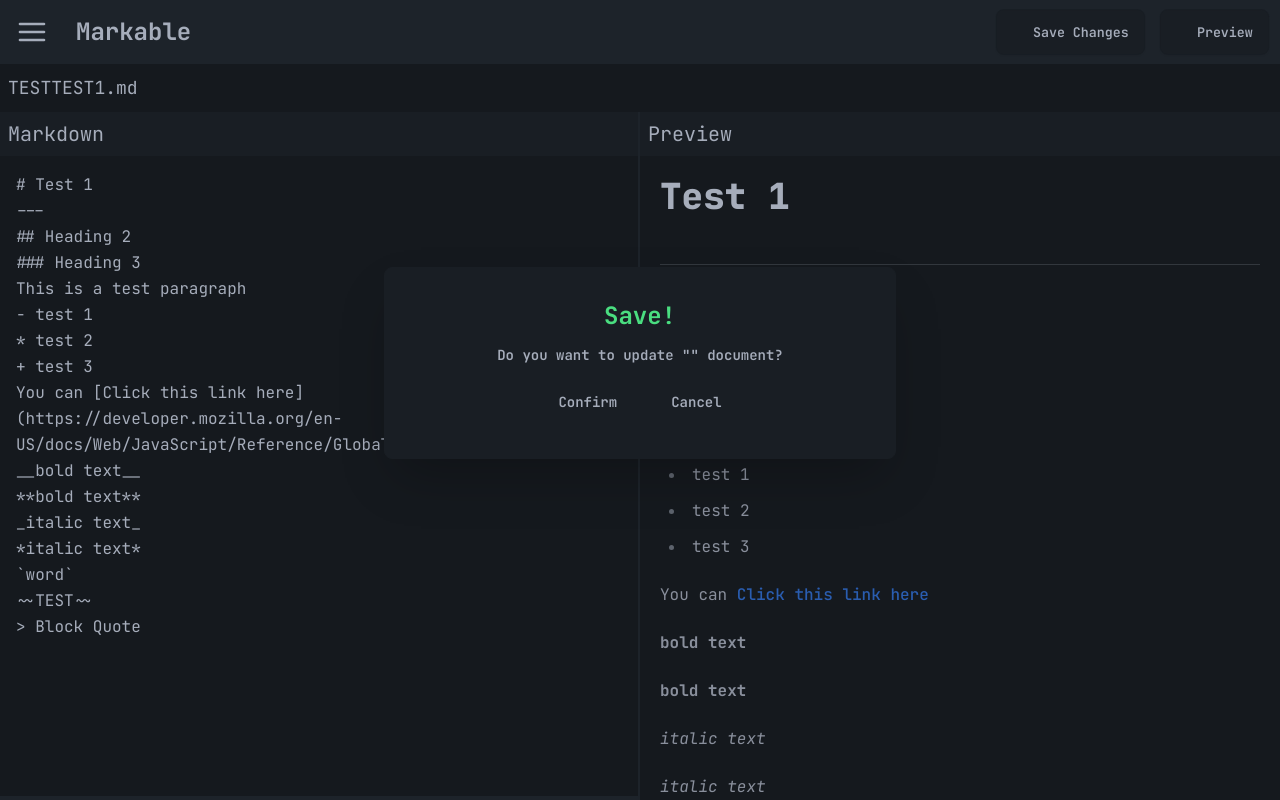
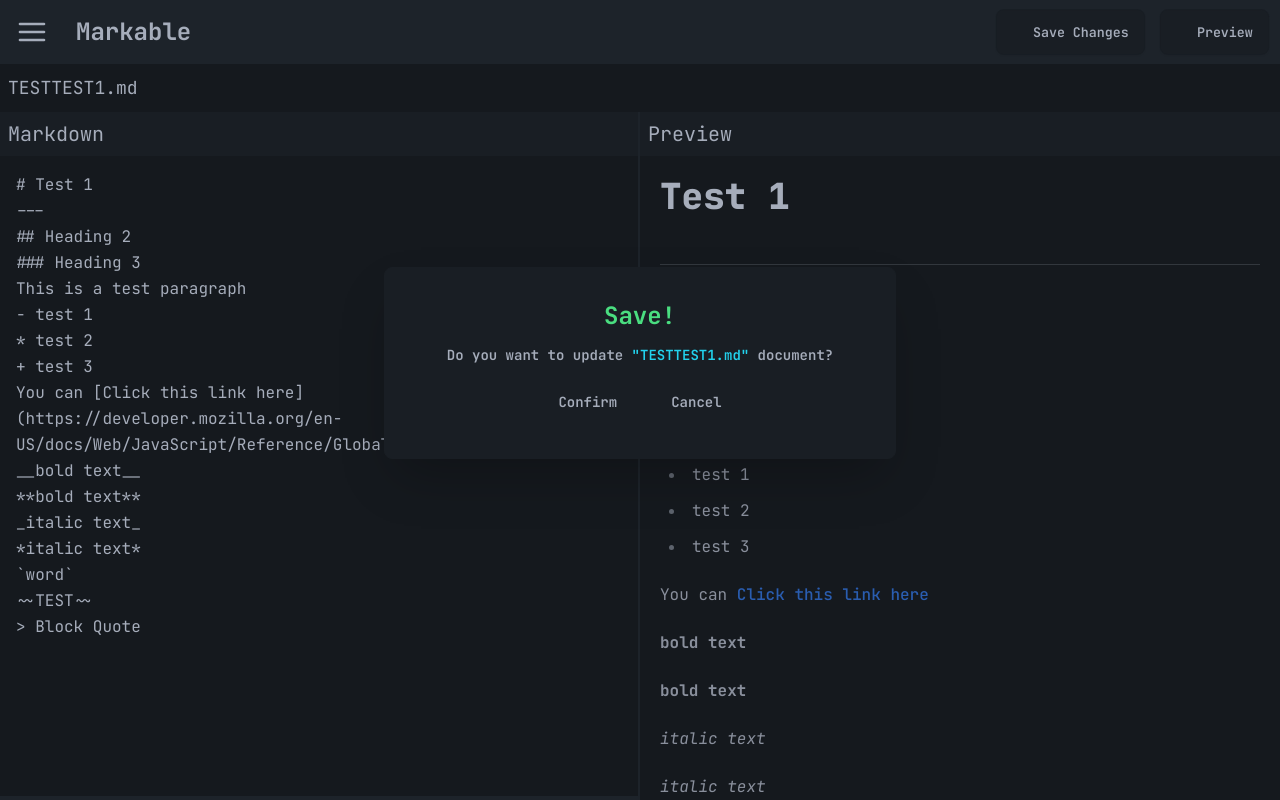
Before and after one commit to PasitU/ProjectMDParser, a Vue app: page / in a window 1280 px wide. Both pictures are taken after a click on the button "Save Changes". Built offline with nearby package versions, Linux system fonts and the light colour scheme; data requests are answered from the project's data file; some icons are missing; a web font is replaced by a local one.

Commit message:
Update DeleteModal and SaveModal components

```diff
--- a/data/db.json
+++ b/data/db.json
@@ -23,6 +23,18 @@
       "title": "untitled4.md",
       "content": "# New Document\n\nStart writing here...",
       "createAt": "2024-03-12T07:26:57.698Z"
+    },
+    {
+      "id": "1710513759729",
+      "title": "test.md",
+      "content": "# New Document\n\nStart writing here...",
+      "createAt": "2024-03-15T14:56:25.475Z"
+    },
+    {
+      "id": "1710515310588",
+      "title": "untitled6.md",
+      "content": "# New Document\n\nStart writing here...",
+      "createAt": "2024-03-15T15:08:30.588Z"
     }
   ]
 }
--- a/src/components/Modal/DeleteModal.vue
+++ b/src/components/Modal/DeleteModal.vue
@@ -1,24 +1,25 @@
 <template>
   <div class="justify-center flex flex-col items-center">
     <h3 class="font-bold text-2xl text-red-400">Delete!</h3>
-    <p class="py-4">Are you sure to delete "{{ currentDoc }}" document?</p>
+    <p class="py-4">Are you sure to delete <span class="text-orange-400">"{{ currentTitle }}"</span> document?</p>
     <div class="flex justify-center">
       <button @click="deleteDocLikeNow()" class="btn btn-ghost hover:text-green-400 mr-5">
         Confirm
       </button>
-      <button @click="$emit('closeModal', false)" class="btn btn-ghost hover:text-red-400">
-        Cancel
-      </button>
+      <button @click="closeModal" class="btn btn-ghost hover:text-red-400">Cancel</button>
     </div>
   </div>
 </template>
 <script setup>
-defineEmits(['closeModal'])
-const props = defineProps(['deleteDoc', 'currentDoc'])
-const { deleteDoc, currentDoc } = props
+const emits = defineEmits(['closeModal'])
+const { deleteDoc, currentTitle } = defineProps(['deleteDoc', 'currentTitle'])
+
+function closeModal() {
+  emits('closeModal', false)
+}
 
 const deleteDocLikeNow = () => {
   deleteDoc()
-  // $emit('closeModal', false)
+  closeModal()
 }
 </script>
--- a/src/components/Modal/SaveModal.vue
+++ b/src/components/Modal/SaveModal.vue
@@ -1,24 +1,25 @@
 <template>
   <div class="justify-center flex flex-col items-center">
     <h3 class="font-bold text-2xl text-green-400">Save!</h3>
-    <p class="py-4">Do you want to update "{{ currentDoc }}" document?</p>
+    <p class="py-4">Do you want to update <span class="text-cyan-400">"{{ currentTitle }}"</span> document?</p>
     <div class="flex justify-center">
       <button @click="saveDocLikeNow()" class="btn btn-ghost hover:text-green-400 mr-5">
         Confirm
       </button>
-      <button @click="$emit('closeModal', false)" class="btn btn-ghost hover:text-red-400">
-        Cancel
-      </button>
+      <button @click="closeModal" class="btn btn-ghost hover:text-red-400">Cancel</button>
     </div>
   </div>
 </template>
 <script setup>
-defineEmits(['closeModal'])
-const props = defineProps(['saveDoc', 'currentDoc'])
-const { saveDoc, currentDoc } = props
+const emits = defineEmits(['closeModal'])
+const { saveDoc, currentTitle } = defineProps(['saveDoc', 'currentTitle'])
+
+function closeModal() {
+  emits('closeModal', false)
+}
 
 const saveDocLikeNow = () => {
   saveDoc()
-  // $emit('closeModal', false)
+  closeModal()
 }
 </script>
--- a/src/views/HomeView.vue
+++ b/src/views/HomeView.vue
@@ -46,30 +46,30 @@
               </button>
               <Teleport to="#addModal">
                 <div
-                  v-show="showDeleteModal"
-                  class="absolute left-0 right-0 top-1/3 m-auto btn h-48 w-11/12 max-w-lg shadow-2xl rounded-lg overflow-y-auto"
+                  v-if="showDeleteModal"
+                  class="absolute left-0 right-0 top-[40%] m-auto btn h-48 w-11/12 max-w-lg shadow-2xl rounded-lg overflow-y-auto"
                 >
                   <DeleteModal
-                    @closeModal="closeDeleteModal"
+                    @close-modal="closeDeleteModal"
                     :deleteDoc="deleteDoc"
-                    :currentDoc="title"
+                    :current-title="currentDocument.title"
                   />
                 </div>
               </Teleport>
-
-              <!-- <button @click="confirmDelete" class="btn btn-ghost hover:text-red-400">
-                <v-icon name="ri-delete-bin-5-fill" hover animation="ring" />
-              </button> -->
               <button @click="showSaveModal = true" class="btn hover:text-green-400">
                 <v-icon name="ri-save-3-line" />
                 <h2 class="hidden md:block">Save Changes</h2>
               </button>
               <Teleport to="#addModal">
                 <div
-                  v-show="showSaveModal"
+                  v-if="showSaveModal"
                   class="absolute left-0 right-0 top-1/3 m-auto btn h-48 w-11/12 max-w-lg shadow-2xl rounded-lg overflow-y-auto"
                 >
-                  <SaveModal @closeModal="closeSaveModal" :saveDoc="saveDoc" :currentDoc="title" />
+                  <SaveModal
+                    @closeModal="closeSaveModal"
+                    :saveDoc="saveDoc"
+                    :current-title="currentDocument.title"
+                  />
                 </div>
               </Teleport>
               <button class="btn hover:text-info">
@@ -109,6 +109,7 @@
 </template>
 
 <script setup>
+//--------------------- IMPORT SECTION ---------------------
 import MarkdownParser from '@/components/markdown/MarkdownParser.vue'
 import NavBar from '@/components/nav/NavBar.vue'
 import SideBar from '@/components/nav/SideBar.vue'
@@ -118,22 +119,16 @@ import DropDown from '@/components/DropDown.vue'
 import DeleteModal from '@/components/Modal/DeleteModal.vue'
 import SaveModal from '@/components/Modal/SaveModal.vue'
 
+// --------------------- PAGE CONTROLLER SECTION ---------------------
 const isSidebarOpen = ref(false)
-//const isDeleteModalOpen = ref(false)
 const theme = ref('dark')
-
-const currentDocument = ref(null)
-const documents = ref([])
-
-const title = ref('')
-const originalTitle = computed(() => currentDocument.value?.title)
-const content = ref('')
-
 const showDeleteModal = ref(false)
 const showSaveModal = ref(false)
-const closeDeleteModal = (flagModal) => {
+
+function closeDeleteModal(flagModal) {
   showDeleteModal.value = flagModal
 }
+
 const closeSaveModal = (flagModal) => {
   showSaveModal.value = flagModal
 }
@@ -142,6 +137,18 @@ function toggleSidebar() {
   isSidebarOpen.value = !isSidebarOpen.value
 }
 
+const switchTheme = () => {
+  theme.value = theme.value === 'dark' ? 'nord' : 'dark'
+}
+// --------------------- DATA STORING SECTION ---------------------
+const currentDocument = ref(null)
+const documents = ref([])
+
+const title = ref('')
+const originalTitle = computed(() => currentDocument.value?.title)
+const content = ref('')
+
+// --------------------- FUNCTION SECTION ---------------------
 onMounted(async () => {
   documents.value = await getDocuments()
   currentDocument.value = documents.value[0]
@@ -150,10 +157,6 @@ onMounted(async () => {
 
 const formatDate = (date) => {
   return new Date(date).toLocaleDateString()
-}
-
-const switchTheme = () => {
-  theme.value = theme.value === 'dark' ? 'nord' : 'dark'
 }
 
 computed(() => documents.value)
@@ -166,6 +169,8 @@ const selectedDocument = (documentID) => {
   isSidebarOpen.value = false
 }
 
+// --------------------- API SECTION ---------------------
+// SAVE DOCUMENT
 const saveDoc = async () => {
   try {
     const updateDoc = {
@@ -183,7 +188,7 @@ const saveDoc = async () => {
     console.error(error)
   }
 }
-
+// CREAtE NEW DOCUMENT
 const newDoc = async () => {
   try {
     const newDocument = {
@@ -200,7 +205,7 @@ const newDoc = async () => {
     console.error(error)
   }
 }
-
+// DELETE DOCUMENT
 const deleteDoc = async () => {
   try {
     await deleteDocument(currentDocument.value.id)
@@ -211,18 +216,6 @@ const deleteDoc = async () => {
     console.error(error)
   }
 }
-
-const confirmUpdate = () => {
-  if (confirm(`Update ${currentDocument.value.title}?`)) {
-    saveDoc()
-  }
-}
-
-const confirmDelete = () => {
-  if (confirm(`Are you sure to delete ${currentDocument.value.title} document?`)) {
-    deleteDoc()
-  }
-}
 </script>
 
 <style lang="scss" scoped></style>
```
